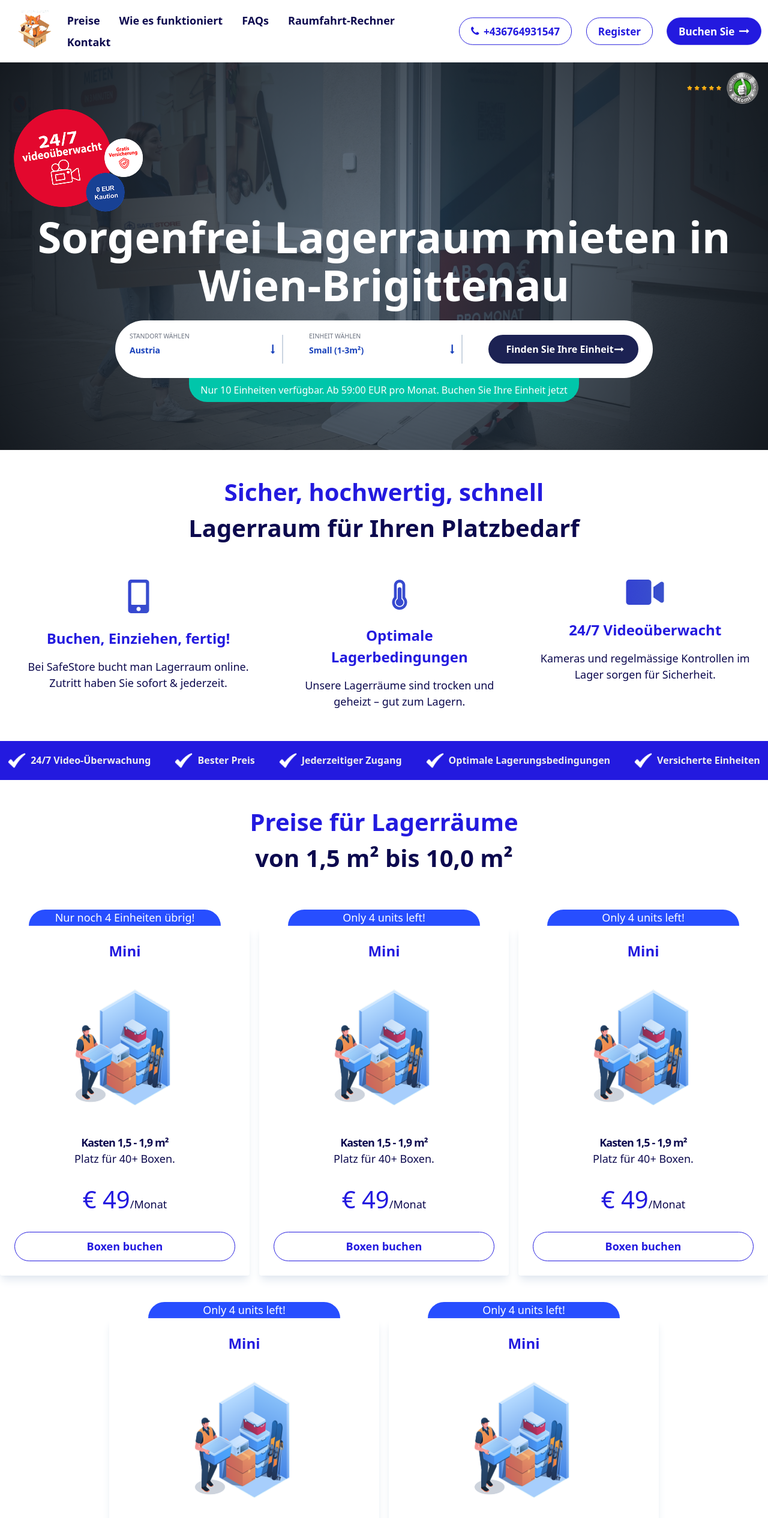
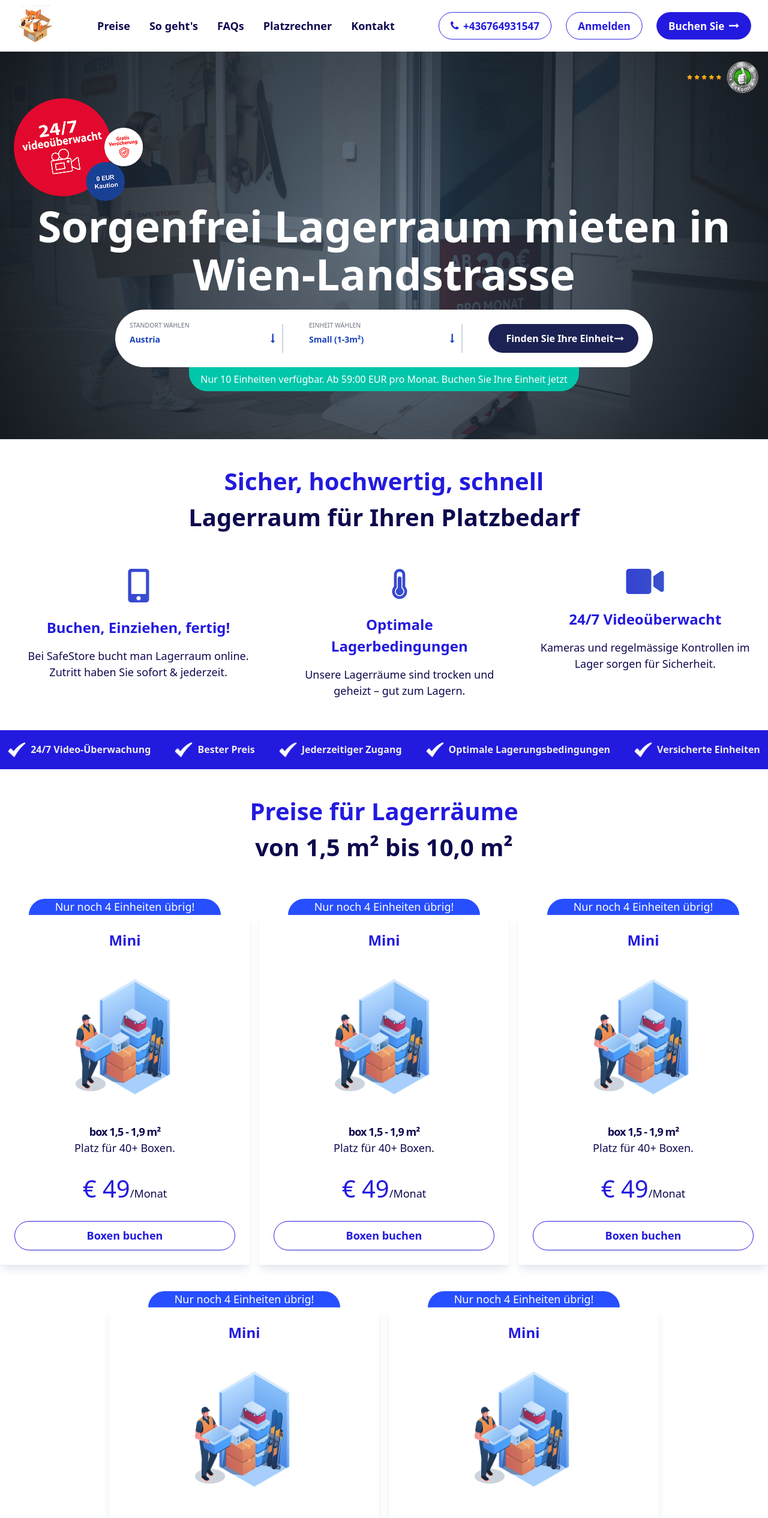
Before and after one commit to chotonbhowmik/self-storage, a React (Vite) app: page / in a window 1280 px wide. Shown: the top 2530 px of the page at 60% size. Built offline with nearby package versions, Linux system fonts and the light colour scheme; no server answers.

Commit message:
feedback language change done

```diff
--- a/src/components/Footer/Footer.jsx
+++ b/src/components/Footer/Footer.jsx
@@ -13,10 +13,10 @@ const Footer = () => {
               <h2 className="text-[#0C094E] font-bold text-[28px]">Seiten</h2>
               <div className="pt-5 space-y-2">
                 <p className="text-[18px] font-normal text-[#0C094E]">
-                  Raumfahrt-Rechner
+                  Platzrechner
                 </p>
                 <p className="text-[18px] font-normal text-[#0C094E]">
-                  Mortara-Platz
+                  Landstrasse
                 </p>
                 <p className="text-[18px] font-normal text-[#0C094E]">
                   Lagerraum mieten
@@ -42,13 +42,13 @@ const Footer = () => {
                   office@safestore.at
                 </p>
                 <p className="text-[18px] font-normal text-[#0C094E]">
-                  Mortara-Platz
+                  HKW GmbH
                 </p>
                 <p className="text-[18px] font-normal text-[#0C094E]">
-                  Dresdnerstrasse 122
+                  Weyrgasse 9
                 </p>
                 <p className="text-[18px] font-normal text-[#0C094E]">
-                  1200 Wien, Österreich
+                  1030 Wien Österreich
                 </p>
               </div>
             </div>
--- a/src/components/Navbar/Navbar.jsx
+++ b/src/components/Navbar/Navbar.jsx
@@ -52,7 +52,7 @@ const Navbar = () => {
                   onClick={() => handleScroll("howItWorks")}
                   className="text-[#0C094E] font-bold text-[18px] active:text-[#0C094E]"
                 >
-                  Wie es funktioniert
+                  So geht's
                 </button>
               </li>
               <li>
@@ -68,7 +68,7 @@ const Navbar = () => {
                   onClick={() => handleScroll("spaceCalculator")}
                   className="text-[#0C094E] font-bold text-[18px] active:text-[#0C094E]"
                 >
-                  Raumfahrt-Rechner
+                  Platzrechner
                 </button>
               </li>
               <li>
@@ -86,7 +86,7 @@ const Navbar = () => {
                   +436764931547
                 </a>
                 <a className="btn text-[#231ADF] border-[#231ADF] bg-transparent hover:bg-[#231ADF] hover:text-white rounded-full font-bold text-[18px] px-5 py-3">
-                  Register
+                  Anmelden
                 </a>
                 <a className="btn text-[#fff] border-[#231ADF] hover:bg-[#231ADF] hover:text-white rounded-full font-bold text-[18px] px-5 py-3 bg-[#231ADF] ml-2">
                   Buchen Sie
@@ -113,7 +113,7 @@ const Navbar = () => {
                 onClick={() => handleScroll("howItWorks")}
                 className="text-[#0C094E] font-bold text-[18px]"
               >
-                Wie es funktioniert
+                So geht's
               </button>
             </li>
 
@@ -130,7 +130,7 @@ const Navbar = () => {
                 onClick={() => handleScroll("spaceCalculator")}
                 className="text-[#0C094E] font-bold text-[18px]"
               >
-                Raumfahrt-Rechner
+                Platzrechner
               </button>
             </li>
             <li>
@@ -150,7 +150,7 @@ const Navbar = () => {
             <i className="fa fa-phone" aria-hidden="true"></i> +436764931547
           </a>
           <a className="btn text-[#231ADF] border-[#231ADF] bg-transparent hover:bg-[#231ADF] hover:text-white rounded-full font-bold text-[18px] px-5 py-3">
-            Register
+            Anmelden
           </a>
           <a className="btn text-[#fff] border-[#231ADF] hover:bg-[#231ADF] hover:text-white rounded-full font-bold text-[18px] px-5 py-3 bg-[#231ADF]">
             Buchen Sie
--- a/src/pages/Home/BannerSection/BannerSection.jsx
+++ b/src/pages/Home/BannerSection/BannerSection.jsx
@@ -20,7 +20,7 @@ const BannerSection = () => {
           </div>
           <img src={number} className="object-cover"></img>
           <h1 className="mb-5 text-[30px] lg:text-[72px]  font-bold text-[#FFFFFF]  leading-[40px] lg:leading-[80px]">
-            Sorgenfrei Lagerraum mieten in Wien-Brigittenau
+            Sorgenfrei Lagerraum mieten in Wien-Landstrasse
           </h1>
 
           <div className="bg-white lg:rounded-full rounded-bl-[30px] rounded-br-[30px] rounded-tl-[30px] rounded-tr-[30px] max-w-4xl mx-auto p-6">
--- a/src/pages/Home/FastEasy/FastEasy.jsx
+++ b/src/pages/Home/FastEasy/FastEasy.jsx
@@ -21,11 +21,11 @@ const FastEasy = () => {
             {/*  <!-- Body--> */}
             <div className="p-6">
               <h3 className="mb-4 text-[24px] font-semibold text-[#fff]">
-                Speicherplatz auswählen
+                Lagerraum auswählen
               </h3>
               <p className="text-[#fff] text-[18px] font-normal">
-                Mit nur wenigen Klicks finden Sie den passenden Speicherplatz
-                bei SafeStore.
+                Mit nur wenigen Klicks finden Sie den passenden Lagerraum bei
+                FoxBox.
               </p>
             </div>
           </div>
@@ -39,7 +39,7 @@ const FastEasy = () => {
               </h3>
               <p className="text-[#fff] text-[18px] font-normal">
                 Geben Sie Ihre Kontaktinformationen und Ihre Kreditkarte ein -
-                fertig! Ihr Speicherplatz Platz ist bereit
+                fertig! Ihr Lagerraum Platz ist bereit
               </p>
             </div>
           </div>
@@ -53,7 +53,7 @@ const FastEasy = () => {
               </h3>
               <p className="text-[#fff] text-[18px] font-normal">
                 Die Zugangscodes und eine Wegbeschreibung werden am Tag des
-                Einzugs per E-Mail verschickt. Einzugs.
+                Einzugs per E-Mail verschickt.
               </p>
             </div>
           </div>
--- a/src/pages/Home/PricingSection/PricingSection.jsx
+++ b/src/pages/Home/PricingSection/PricingSection.jsx
@@ -32,7 +32,7 @@ const PricingSection = () => {
                   ></img>
                   <h4>
                     <span className="text-[18px] font-bold tracking-tighter  text-[#0C094E]">
-                      Kasten 1,5 - 1,9 m²
+                      box 1,5 - 1,9 m²
                     </span>
                     <br></br>
                     <span className="text-[18px] font-normal text-[#0C094E]">
@@ -61,7 +61,7 @@ const PricingSection = () => {
           {/* card 2 */}
           <div className=" w-full mx-auto">
             <div className="bg-[#274EFF] w-80 rounded-tl-[30px] rounded-tr-[30px] text-white mx-auto text-center">
-              <p className="text-[18px] font-normal">Only 4 units left!</p>
+              <p className="text-[18px] font-normal">Nur noch 4 Einheiten übrig!</p>
             </div>
             <div className=" bg-white rounded shadow-lg  text-slate-500 shadow-slate-200">
               <div className="flex flex-col justify-center text-center">
@@ -75,7 +75,7 @@ const PricingSection = () => {
                   ></img>
                   <h4>
                     <span className="text-[18px] font-bold tracking-tighter  text-[#0C094E]">
-                      Kasten 1,5 - 1,9 m²
+                      box 1,5 - 1,9 m²
                     </span>
                     <br></br>
                     <span className="text-[18px] font-normal text-[#0C094E]">
@@ -103,7 +103,7 @@ const PricingSection = () => {
           {/* card 3 */}
           <div className=" w-full mx-auto">
             <div className="bg-[#274EFF] w-80 rounded-tl-[30px] rounded-tr-[30px] text-white mx-auto text-center">
-              <p className="text-[18px] font-normal">Only 4 units left!</p>
+              <p className="text-[18px] font-normal">Nur noch 4 Einheiten übrig!</p>
             </div>
             <div className=" bg-white rounded shadow-lg  text-slate-500 shadow-slate-200">
               <div className="flex flex-col justify-center text-center">
@@ -117,7 +117,7 @@ const PricingSection = () => {
                   ></img>
                   <h4>
                     <span className="text-[18px] font-bold tracking-tighter  text-[#0C094E]">
-                      Kasten 1,5 - 1,9 m²
+                      box 1,5 - 1,9 m²
                     </span>
                     <br></br>
                     <span className="text-[18px] font-normal text-[#0C094E]">
@@ -147,7 +147,7 @@ const PricingSection = () => {
           {/* card 1 */}
           <div className=" w-full lg:w-[450px] ">
             <div className="bg-[#274EFF] w-80 rounded-tl-[30px] rounded-tr-[30px] text-white mx-auto text-center">
-              <p className="text-[18px] font-normal">Only 4 units left!</p>
+              <p className="text-[18px] font-normal">Nur noch 4 Einheiten übrig!</p>
             </div>
             <div className=" bg-white rounded shadow-lg  text-slate-500 shadow-slate-200">
               <div className="flex flex-col justify-center text-center">
@@ -161,7 +161,7 @@ const PricingSection = () => {
                   ></img>
                   <h4>
                     <span className="text-[18px] font-bold tracking-tighter  text-[#0C094E]">
-                      Kasten 1,5 - 1,9 m²
+                      box 1,5 - 1,9 m²
                     </span>
                     <br></br>
                     <span className="text-[18px] font-normal text-[#0C094E]">
@@ -190,7 +190,7 @@ const PricingSection = () => {
           {/* card 2 */}
           <div className=" w-full lg:w-[450px] ">
             <div className="bg-[#274EFF] w-80 rounded-tl-[30px] rounded-tr-[30px] text-white mx-auto text-center">
-              <p className="text-[18px] font-normal">Only 4 units left!</p>
+              <p className="text-[18px] font-normal">Nur noch 4 Einheiten übrig!</p>
             </div>
             <div className=" bg-white rounded shadow-lg  text-slate-500 shadow-slate-200">
               <div className="flex flex-col justify-center text-center">
@@ -204,7 +204,7 @@ const PricingSection = () => {
                   ></img>
                   <h4>
                     <span className="text-[18px] font-bold tracking-tighter  text-[#0C094E]">
-                      Kasten 1,5 - 1,9 m²
+                      box 1,5 - 1,9 m²
                     </span>
                     <br></br>
                     <span className="text-[18px] font-normal text-[#0C094E]">
@@ -233,7 +233,7 @@ const PricingSection = () => {
         </div>
         <div className="bg-[#F5F5F5] my-10 text-center py-10 justify-center items-center mx-auto flex flex-col">
           <h5 className="text-[#0C094E] font-normal text-[24px]">
-            Aufbewahrungsboxen für kleine und große Platzprobleme:
+            Largerboxen für kleine und große Platzprobleme:
           </h5>
           <p className="text-[#231ADF] text-[18px] font-bold rounded-full border border-[#231ADF] w-[220px] mt-2">
             Alle Größen anzeigen
--- a/src/pages/Home/SpaceCalculator/SpaceCalculator.jsx
+++ b/src/pages/Home/SpaceCalculator/SpaceCalculator.jsx
@@ -60,7 +60,7 @@ const SpaceCalculator = () => {
       {/* Title Section */}
       <div className="bg-[#F8F8F8] py-10">
         <h2 className="font-bold text-[25px] lg:text-[40px] leading-[36px] text-[#231ADF] text-center">
-          Raumfahrt-Rechner
+          Platzrechner
         </h2>
         <p className="font-bold text-[25px] lg:text-[40px] leading-[36px] text-[#0C094E] text-center pt-5">
           Welche Box passt?
```
Also changed, not shown: src/pages/Home/HighQualityStorageBoxes/HighQualityStorageBoxes.jsx (+4 -4 lines), src/pages/Home/LocationSection/LocationSection.jsx (+7 -5 lines).
